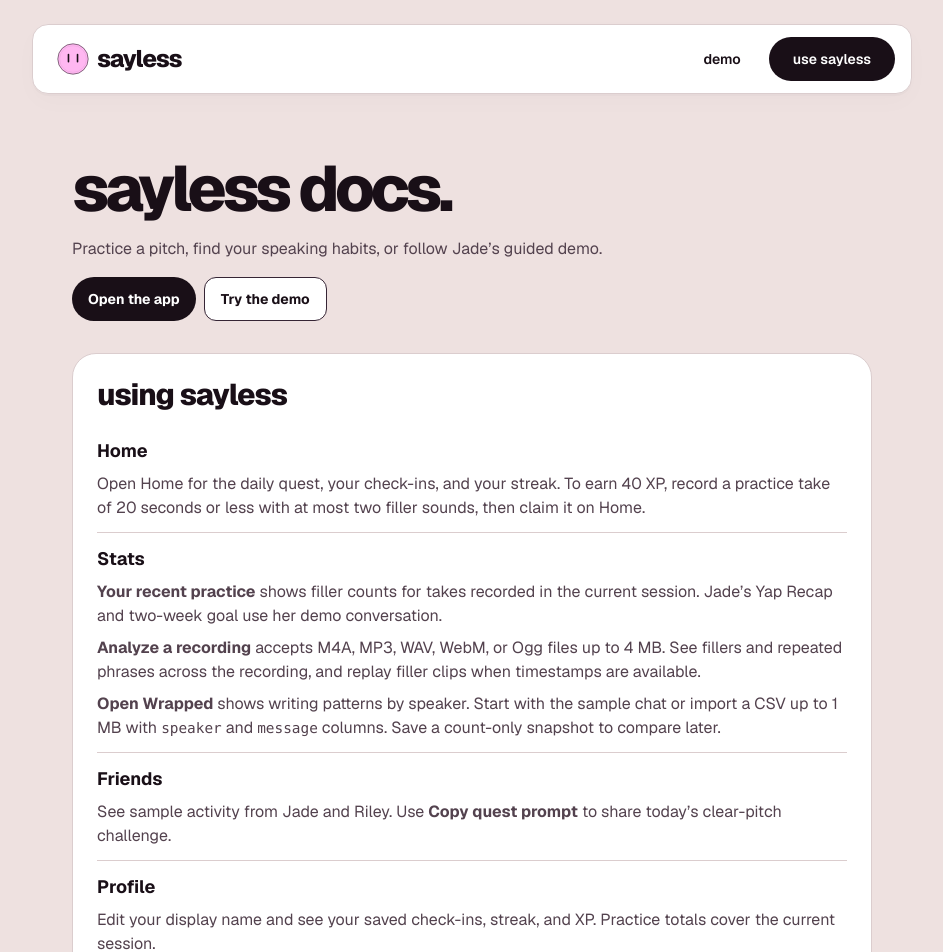
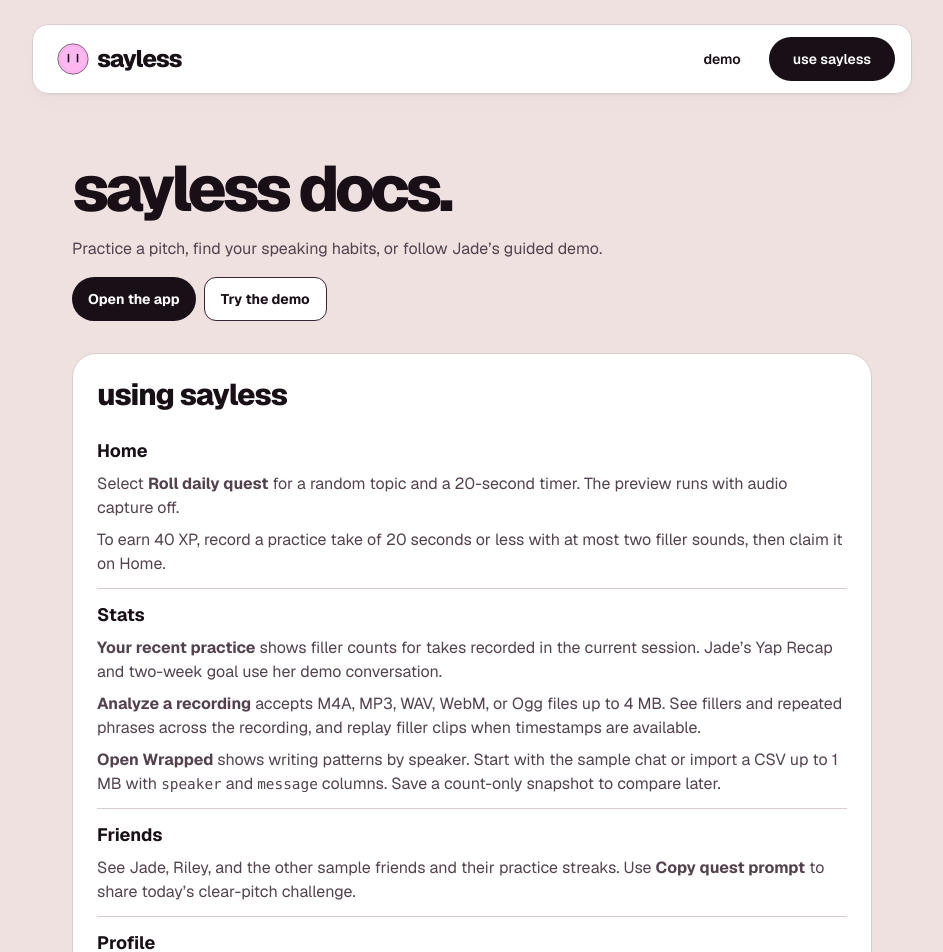
Before and after one commit to keananwongso/SayLess, a Next.js app: page /docs in a window 1280 px wide. Shown: the top 952 px of the page, without its empty margins (168-1111 px from the left). Built offline with nearby package versions, Linux system fonts and the light colour scheme.

Commit message:
Document the daily quest preview and friend streaks

```diff
--- a/src/app/docs/page.tsx
+++ b/src/app/docs/page.tsx
@@ -28,7 +28,8 @@ export default function DocsPage() {
         <div className={styles.features}>
           <section>
             <h3>Home</h3>
-            <p>Open Home for the daily quest, your check-ins, and your streak. To earn {dailyChallenge.xp} XP, record a practice take of 20 seconds or less with at most two filler sounds, then claim it on Home.</p>
+            <p>Select <strong>Roll daily quest</strong> for a random topic and a 20-second timer. The preview runs with audio capture off.</p>
+            <p>To earn {dailyChallenge.xp} XP, record a practice take of 20 seconds or less with at most two filler sounds, then claim it on Home.</p>
           </section>
           <section>
             <h3>Stats</h3>
@@ -38,7 +39,7 @@ export default function DocsPage() {
           </section>
           <section>
             <h3>Friends</h3>
-            <p>See sample activity from Jade and Riley. Use <strong>Copy quest prompt</strong> to share today’s clear-pitch challenge.</p>
+            <p>See Jade, Riley, and the other sample friends and their practice streaks. Use <strong>Copy quest prompt</strong> to share today’s clear-pitch challenge.</p>
           </section>
           <section>
             <h3>Profile</h3>
```
Also changed, not shown: 1 other file (tests, documents, lock files or other folders).
